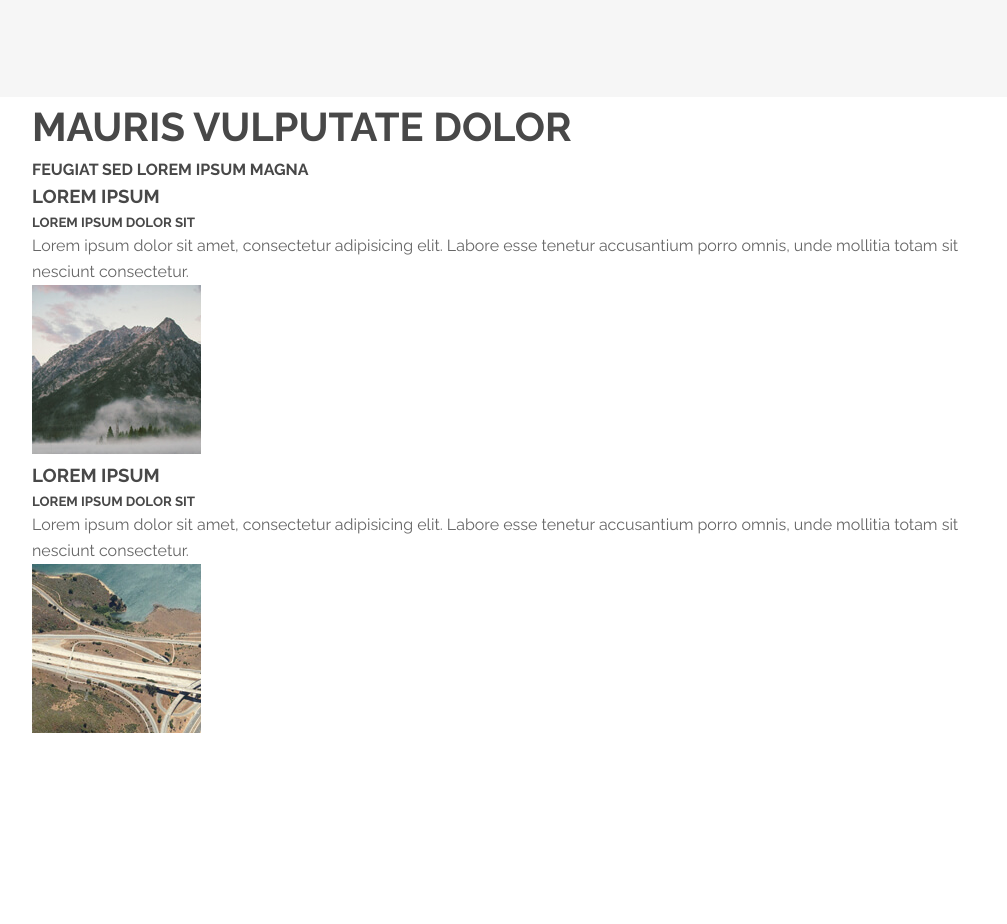
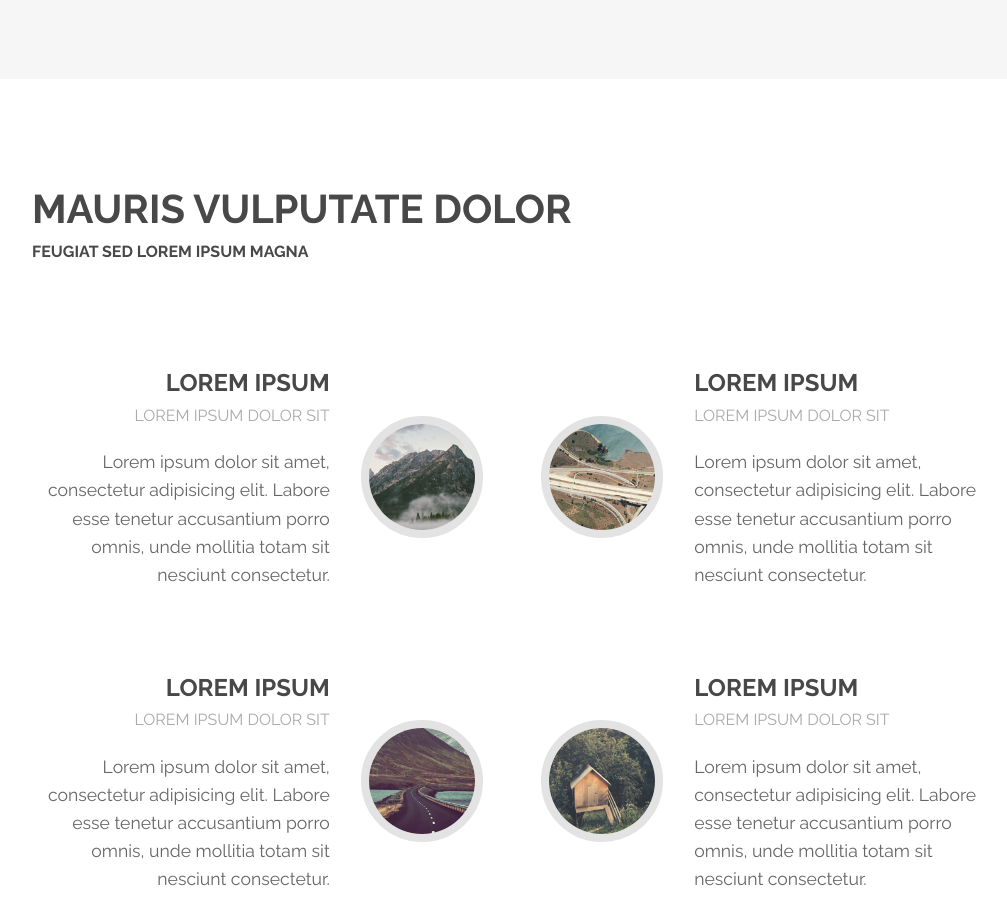
Before and after one commit to nev8/web-projekti, a plain HTML site: page 3-Spatial/index.html in a window 1280 px wide. Shown: the part 2406-3330 px from the top of the page, without its empty margins (128-1135 px from the left). Before the commit the page ends 3146 px from the top, so only its background shows below. Drawn offline with Linux system fonts and the light colour scheme.

Commit message:
services css

```diff
--- a/3-Spatial/index.html
+++ b/3-Spatial/index.html
@@ -66,28 +66,49 @@
             <h4>FEUGIAT SED LOREM IPSUM MAGNA</h4>
             <article>
                 <div class="col">
-                    <div>
+                    <div class="text">
                         <h3>LOREM IPSUM</h3>
                         <h5>LOREM IPSUM DOLOR SIT</h5>
                         <p>Lorem ipsum dolor sit amet, consectetur adipisicing elit. Labore esse tenetur accusantium porro omnis, unde mollitia totam sit nesciunt consectetur.</p>
 
                     </div>
-                    <div>
+                    <div class="img">
                         <img src="images/pic04.jpg" alt="">
                     </div>
                 </div>
                 <div class="col">
-                    <div>
+                    <div class="text">
                         <h3>LOREM IPSUM</h3>
                         <h5>LOREM IPSUM DOLOR SIT</h5>
                         <p>Lorem ipsum dolor sit amet, consectetur adipisicing elit. Labore esse tenetur accusantium porro omnis, unde mollitia totam sit nesciunt consectetur.</p>
 
                     </div>
-                    <div>
+                    <div class="img">
                         <img src="images/pic05.jpg" alt="">
                     </div>
                 </div>
+                <div class="col">
+                    <div class="text">
+                        <h3>LOREM IPSUM</h3>
+                        <h5>LOREM IPSUM DOLOR SIT</h5>
+                        <p>Lorem ipsum dolor sit amet, consectetur adipisicing elit. Labore esse tenetur accusantium porro omnis, unde mollitia totam sit nesciunt consectetur.</p>
 
+                    </div>
+                    <div class="img">
+                        <img src="images/pic06.jpg" alt="">
+                    </div>
+                </div>
+                <div class="col">
+                    <div class="text">
+                        <h3>LOREM IPSUM</h3>
+                        <h5>LOREM IPSUM DOLOR SIT</h5>
+                        <p>Lorem ipsum dolor sit amet, consectetur adipisicing elit. Labore esse tenetur accusantium porro omnis, unde mollitia totam sit nesciunt consectetur.</p>
+
+                    </div>
+                    <div class="img">
+                        <img src="images/pic07.jpg" alt="">
+                    </div>
+                </div>
             </article>
 
         </section>
--- a/3-Spatial/style.css
+++ b/3-Spatial/style.css
@@ -9,6 +9,7 @@
     --gray: #aaa;
     --transition: .3s ease;
     --py:100px 0;
+    --pt: 100px 0 0 0;
 }
 /***************
 Basic styles
@@ -130,7 +131,7 @@ Intro
 .intro article{
     flex: 0 0 45%;
 }
-.intro h4, .gallery h4{
+.intro h4, .gallery h4, , .services h4{
     text-transform: uppercase;
     font-size: 1.7rem;
     color: var(--gray);
@@ -187,3 +188,58 @@ Gallery
 .gallery .buttons button:last-child:hover{
     background: var(--text);
 }
+/***************
+Services
+***************/
+.services {
+    padding: var(--pt);
+    padding-bottom: 20px;
+}
+.services article {
+    display: flex;
+    flex-wrap: wrap;
+    justify-content: space-between;
+    margin-top: 100px;
+}
+.services article .col {
+    display: flex;
+    flex: 0 0 47%;
+    align-items: center;
+    margin-bottom: 80px;
+    justify-content: space-between;
+}
+.services article img{
+    width: 100%;
+    border-radius: 50%;
+    border: 8px solid #e3e3e3;
+    display: block;
+}
+.services article .col .text{
+    flex: 0 0 66%
+}
+.services article .col .img{
+    flex: 0 0 27%;
+}
+.services article .col:nth-child(even) .text{
+    order: 2;
+}
+.services article .col:nth-child(even) .img{
+    order: 1;
+}
+.services article .col:nth-child(odd) .text{
+    text-align: right;
+}
+.services .text h3{
+    text-transform: uppercase;
+    font-size: 1.5rem;
+}
+.services .text h5{
+    text-transform: uppercase;
+    font-size: 1rem;
+    color: var(--gray);
+    font-weight: 300;
+    padding-bottom: 20px;
+}
+.services .text p{
+    font-size: 1.1rem;
+}
```
